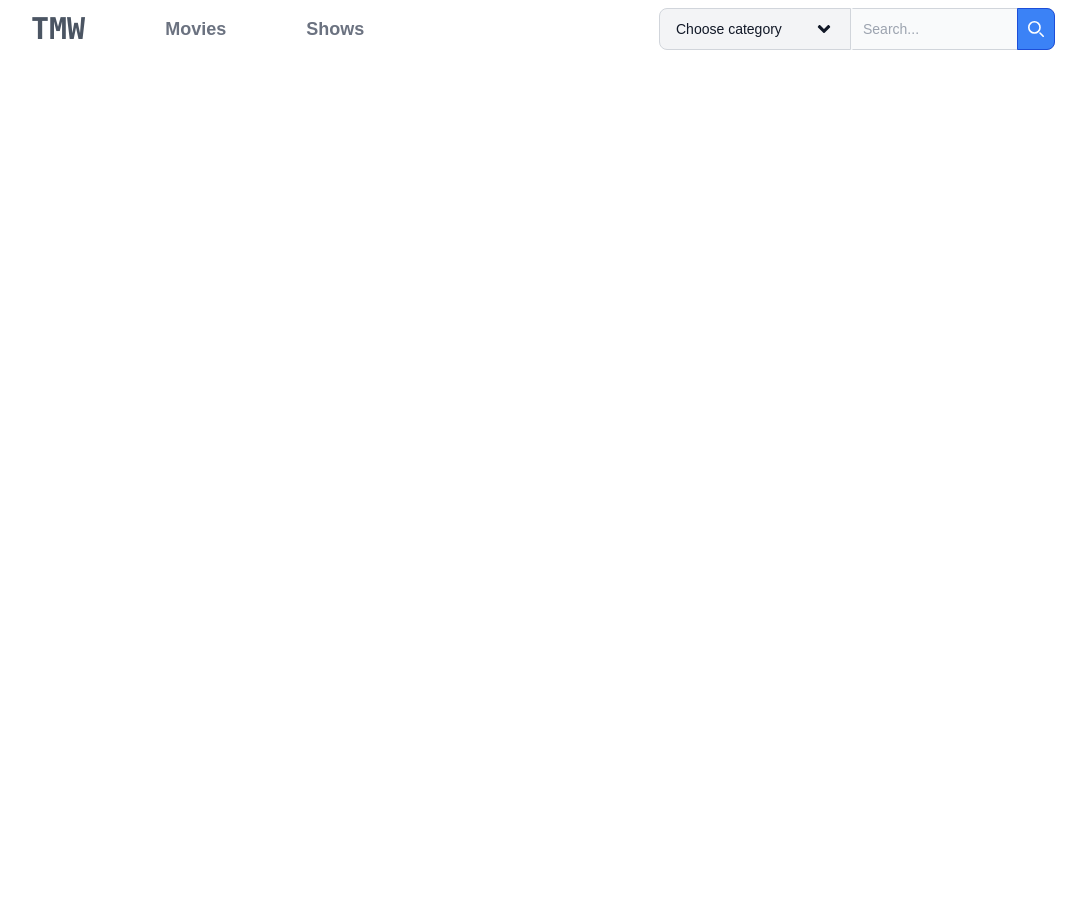
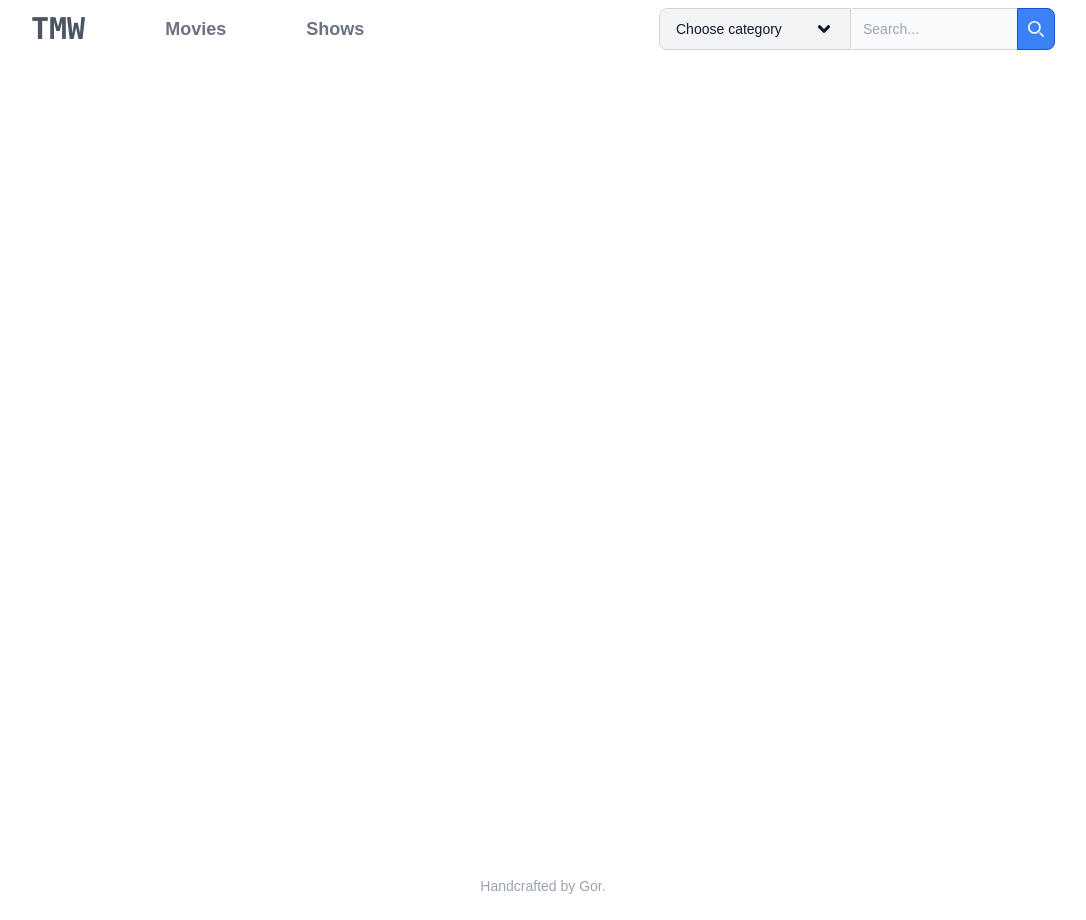
Before and after one commit to Gor-Hoveyan/the-movie-website, a Next.js app: page / in a window 1280 px wide. Shown: the whole page, without its empty margins (97-1183 px from the left). Before the commit the page ends 850 px from the top, so only its background shows below. Built offline with nearby package versions, Linux system fonts and the light colour scheme.

Commit message:
Add footer component

```diff
--- a/src/app/layout.tsx
+++ b/src/app/layout.tsx
@@ -2,6 +2,7 @@ import type { Metadata } from "next";
 import localFont from "next/font/local";
 import "./globals.css";
 import Header from "@/components/Header";
+import Footer from "@/components/Footer";
 
 const geistSans = localFont({
   src: "./fonts/GeistVF.woff",
@@ -31,6 +32,7 @@ export default function RootLayout({
       >
         <Header />
         {children}
+        <Footer />
       </body>
     </html>
   );
--- /dev/null
+++ b/src/components/Footer.tsx
@@ -0,0 +1,11 @@
+export default function Footer() {
+  return (
+    <footer>
+      <div className="flex flex-col text-center justify-center items-start p-6 font-thin border-t border-white border-opacity-10">
+        <p className="text-center w-full text-gray-400 text-sm">
+          Handcrafted by Gor.
+        </p>
+      </div>
+    </footer>
+  );
+}
--- a/src/components/Header.tsx
+++ b/src/components/Header.tsx
@@ -3,7 +3,7 @@ import Search from "./Search";
 
 export default function Header() {
   return (
-    <header className="w-4/5 mx-auto pt-2">
+    <header className="w-4/5 mx-auto pt-2 border-b border-opacity-10 border-white">
       <div className="flex flex-row justify-between">
         <div className="flex items-center">
           <Link
```
